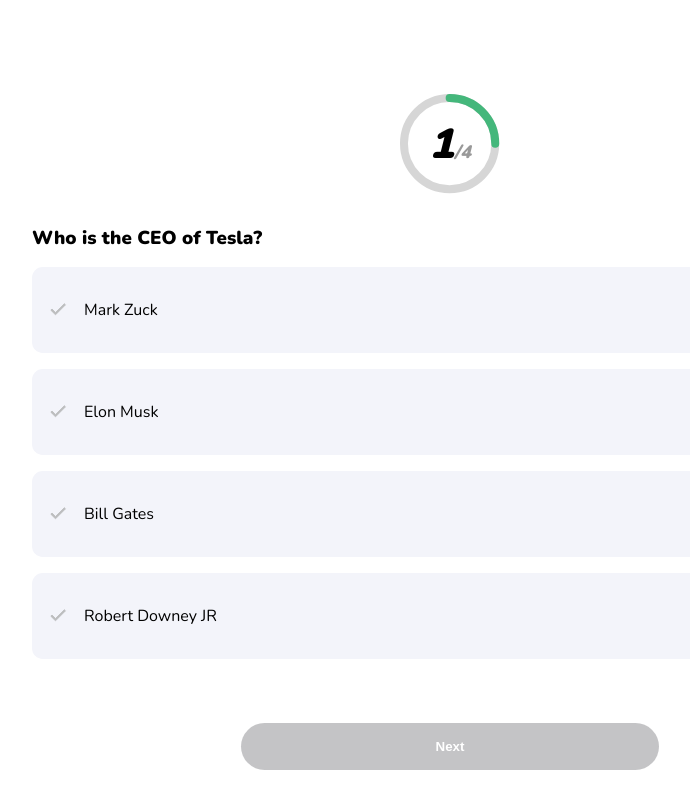
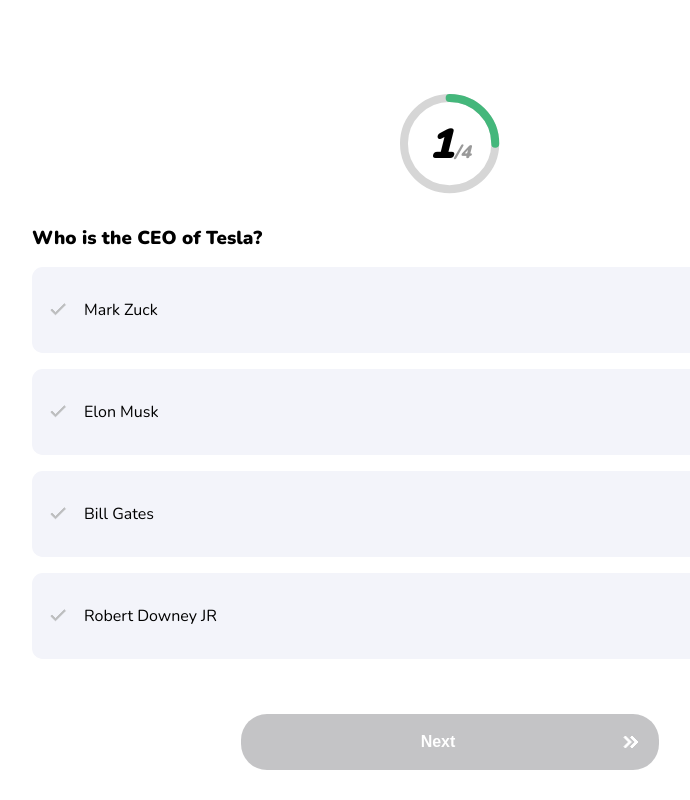
Before and after one commit to AshwinB98/quiz-app, a React (Create React App) app: page /quiz in a window 1280 px wide. Shown: the whole page, without its empty margins (190-880 px from the left). Built offline with nearby package versions, Linux system fonts and the light colour scheme.

Commit message:
added icon for the btn.

```diff
--- a/src/atoms/common/button.jsx
+++ b/src/atoms/common/button.jsx
@@ -1,9 +1,29 @@
 import { styled } from "styled-components";
+import { ReactComponent as RightArrow } from "../../assets/common/double-arrow-right.svg";
+import { Box, Flexbox } from "./box";
 
-const Button = ({ children, type, name, disabled, onClick }) => {
+const Button = ({
+  children,
+  type,
+  name,
+  disabled,
+  onClick,
+  hasIcon = false,
+}) => {
   return (
     <StyledButton onClick={onClick} disabled={disabled} name={name} type={type}>
-      {children}
+      <BtnText $hasIcon={hasIcon}>
+        <Box />
+        {children}
+        {hasIcon && (
+          <RightArrow
+            height={"1.5rem"}
+            width={"1.5rem"}
+            stroke="#ffffff"
+            fill="#ffffff"
+          />
+        )}
+      </BtnText>
     </StyledButton>
   );
 };
@@ -17,9 +37,15 @@
   color: white;
   font-weight: bold;
   border-radius: 1.625rem;
+  font-size: 1rem;
   cursor: pointer;
   &:disabled {
     background-color: rgba(171, 172, 174, 0.7);
     cursor: not-allowed;
   }
 `;
+
+const BtnText = styled(Flexbox)`
+  justify-content: ${({ $hasIcon }) => ($hasIcon ? "space-between" : "center")};
+  align-items: center;
+`;
--- a/src/components/quiz/questions/questions.component.jsx
+++ b/src/components/quiz/questions/questions.component.jsx
@@ -1,4 +1,4 @@
-import { useState } from "react";
+import { useMemo, useState } from "react";
 import { useNavigate } from "react-router-dom";
 import Button from "../../../atoms/common/button";
 import Choice from "../../../atoms/quiz/choice";
@@ -18,8 +18,11 @@
   const navigate = useNavigate();
   const [currentQuestion, setCurrentQuestion] = useState(0);
   const [isChoiceSelected, setIsChoiceSelected] = useState("");
+  const isLastQuestion = useMemo(() => {
+    return currentQuestion === QUIZ.length - 1;
+  }, [currentQuestion]);
   const handleNextQuestion = () => {
-    if (currentQuestion === QUIZ.length - 1) {
+    if (isLastQuestion) {
       return navigate("/result");
     }
     setCurrentQuestion((prev) => prev + 1);
@@ -57,8 +60,9 @@
             type={"button"}
             disabled={!isChoiceSelected}
             onClick={handleNextQuestion}
+            hasIcon={!isLastQuestion}
           >
-            {currentQuestion === QUIZ.length - 1 ? "Finish" : "Next"}
+            {isLastQuestion ? "Finish" : "Next"}
           </Button>
         </BtnContainer>
       </QuizContainer>
--- a/src/layouts/home/home.layout.jsx
+++ b/src/layouts/home/home.layout.jsx
@@ -19,7 +19,7 @@
         <UpraisedLogo />
         <Title />
         <Button name={"startBtn"} type={"button"} onClick={handleStartQuiz}>
-          START QUIZ
+          Start quiz
         </Button>
       </RightContainer>
     </HomeContainer>
--- a/src/layouts/result/result.layout.jsx
+++ b/src/layouts/result/result.layout.jsx
@@ -25,7 +25,7 @@
           <ResultCard count={2} />
         </ResultCardContainer>
         <BtnContainer>
-          <Button type={"button"} onClick={handleStartAgain}>
+          <Button type={"button"} hasIcon={false} onClick={handleStartAgain}>
             Start again
           </Button>
         </BtnContainer>
```
Also changed, not shown: src/assets/common/double-arrow-right.svg (added).
